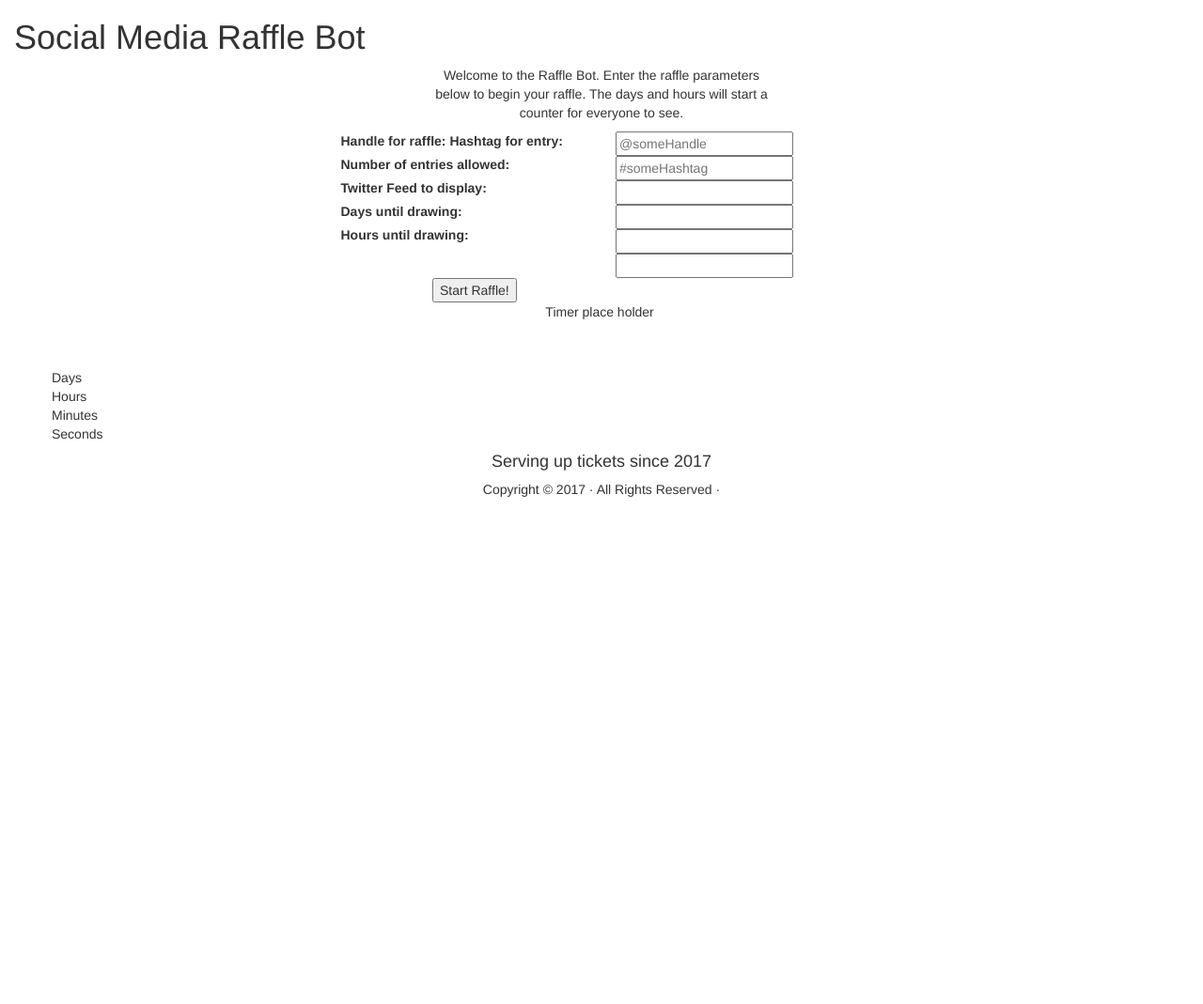
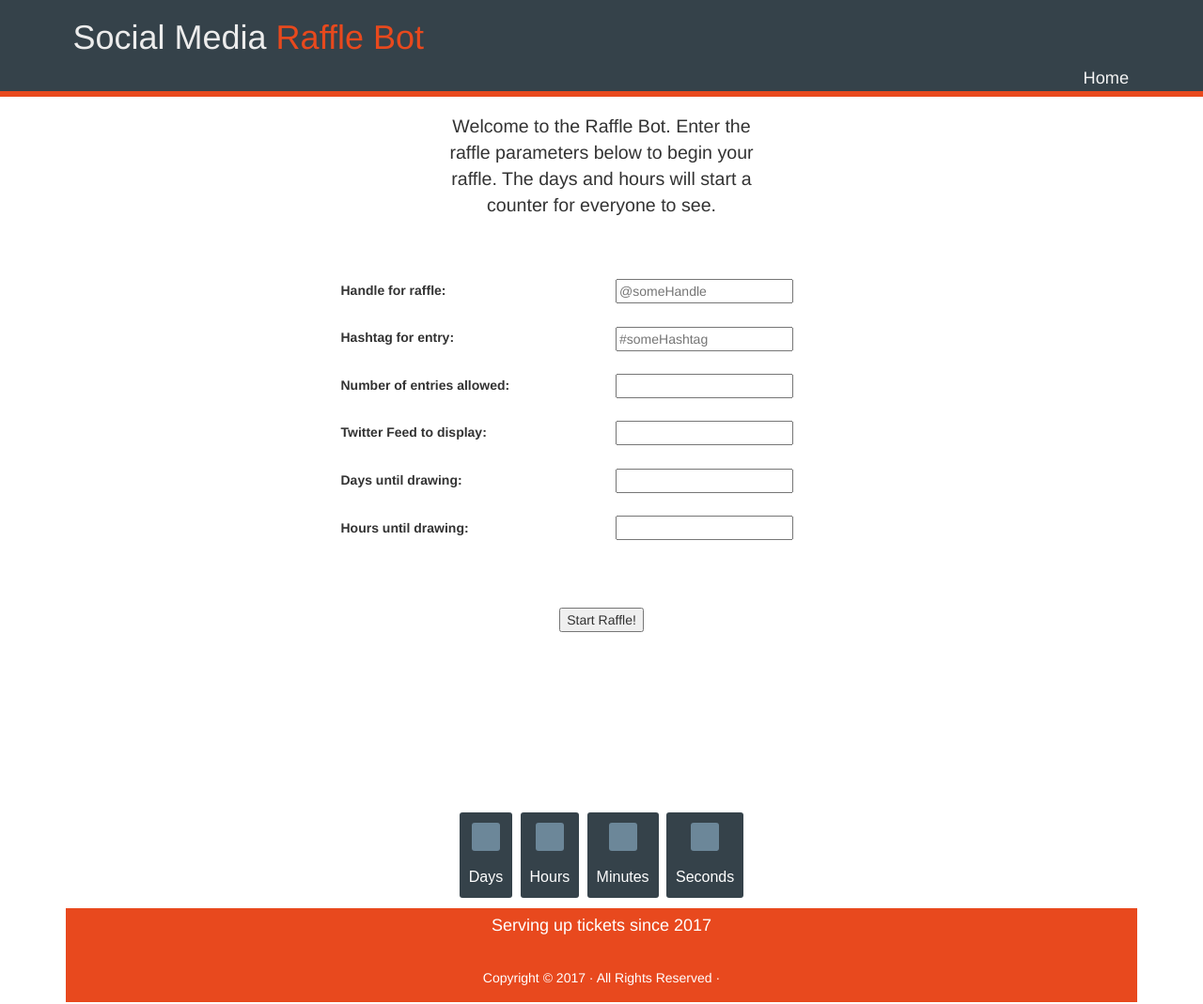
Before and after one commit to jdawson0032/tcc-rafflebot, a Django app: page /app/admin/ in a window 1280 px wide. Shown: the whole page at 94% size. Before the commit the page ends 529 px from the top, so only its background shows below. Run offline with Django 3.2, Linux system fonts and the light colour scheme; some libraries are stand-ins or nearby versions.

Commit message:
now admin page links to home, home doesn't link to self

```diff
--- a/app/templates/admin.html
+++ b/app/templates/admin.html
@@ -24,6 +24,7 @@
   <div class="row">
     <div class="col-md-offset-0 col-md-12">
       <h1 class="text-left" id="bannerText">Social Media <span id="bot">Raffle Bot</span></h1>
+      <a id="homepage" href="{% url 'home' %}">Home</a>
     </div>
   </div>
 </div>
@@ -35,8 +36,8 @@
     </div>
   </div>
   <form id="raffleParameters" name="raffleParameters" method="post">
-    <div class="row main">
-      <div class="col-md-3 col-md-offset-3 col-sm-3 col-sm-offset-3 col-xs-5 col-xs-offset-1">
+    <div class="row main" id="mainOne">
+      <div class="col-md-3 col-md-offset-3 col-sm-3 col-sm-offset-3 col-xs-offset-2 col-xs-4">
         <label for="handle" class="raffleForm" id="handle">Handle for raffle:</label>
         <label for="hashtag" class="raffleForm" id="hashtag">Hashtag for entry:</label>
         <label for="numberEntries" class="raffleForm" id="entries">Number of entries allowed:</label>
@@ -46,7 +47,7 @@
 
         &nbsp;<br>
         &nbsp;</div>
-      <div class="col-md-3 col-sm-3 col-xs-5">
+      <div class="col-md-3 col-sm-3 col-xs-4">
 
         <input name="handle" type="text" required class="field" id="handleInput" form="raffleParameters"
                placeholder="@someHandle">
@@ -59,20 +60,14 @@
         <input name="hours" type="number" required class="field" id="hours" form="raffleParameters" min="0">
       </div>
     </div>
-    <div class="row">
+    <div class="row main" id="mainTwo">
       <div class="col--6 col-md-offset-4 col-md-4">
         <input name="startRaffle" type="submit" class="startButton" id="startRaffle" form="raffleParameters"
                formaction="mailto:niclaustein@gmail.com" formmethod="POST" value="Start Raffle!" onclick="validate()">
         &nbsp;</div>
 
     </div>
-    <div class="row">
-      <div class="col-md-6 col-md-offset-3">
-        <div>
-          <p class="text-center"> Timer place holder&nbsp;</p>
-        </div>
-        &nbsp;</div>
-    </div>
+    <div class="row"></div>
     <div class="row">
       <div class="col-md-12 col-xs-12 formComplete">&nbsp;</div>
     </div>
@@ -98,6 +93,19 @@
       </div>
     </div>
   </div>
+  <div class="row">
+    <div class="col-xs-offset-2 col-xs-8">
+      <div id="sentData" style="display:none;">
+        <div style="width:100%;height:100px;padding-top: 40px;">
+          <button href="" name="endRaffle" style="margin:auto; display:block;" onclick="endRaffle()">End Raffle</button>
+        </div>
+        <p class="monitor">The handle being monitored: <span id="handleSent"></span></p>
+        <p class="monitor">The hashtag being monitored: <span id="hashtagSent"></span></p>
+        <p class="monitor">The allowed amount of entries: <span id="entriesSent"></span></p>
+
+
+      </div>
+    </div>
 
 
   </div>
@@ -113,6 +121,7 @@
   <script src="https://code.jquery.com/jquery-1.10.2.js"></script>
   <script>
       function validate() {
+
           var a = document.getElementById("handleInput").value;
           var b = document.getElementById("hashtagInput").value;
           var c = document.getElementById("entriesInput").value;
@@ -120,12 +129,8 @@
           var e = document.getElementById("days").value;
           var f = document.getElementById("hours").value;
 
+          if (a.length > 0 && b.length > 0 && c.length > 0 && d.length > 0 && e.length > 0 && f.length > 0) {
 
-        if (a.length > 0 && b.length > 0 && c.length > 0 && d.length > 0 && e.length > 0 && f.length > 0) {
-            $("#startRaffle").click(function () {
-                $(".main").hide();
-            });
-        }
               function getTimeRemaining(endtime) {
                   var t = Date.parse(endtime) - Date.parse(new Date());
                   var seconds = Math.floor((t / 1000) % 60);
@@ -167,6 +172,23 @@
 
               var deadline = new Date(Date.parse(new Date()) + (e * 24 * 60 * 60 * 1000) + (f * 60 * 60 * 1000));
               initializeClock('clockdiv', deadline);
+
+
+              document.getElementById("mainOne").style.display = "none";
+              document.getElementById("mainTwo").style.display = "none";
+
+              document.getElementById("sentData").style.display = "block";
+              document.getElementById("handleSent").innerHTML = a;
+              document.getElementById("hashtagSent").innerHTML = b;
+              document.getElementById("entriesSent").innerHTML = c;
+              document.getElementById("welcome").innerHTML = "Your raffle has begun!!!";
+              document.getElementById("welcome").style.fontSize = "1.5em";
+              document.getElementById("twitter").href = "https://twitter.com/" + a;
+
+
+          }
+
+
       }
 
 
--- a/app/templates/home.html
+++ b/app/templates/home.html
@@ -19,7 +19,6 @@
     </div> <!-- End of Branding Div-->
     <nav>
       <ul>
-        <li class="current"><a href="{% url 'home' %}">Home</a></li>
         <li class="current"><a href="{% url 'admin' %}">Admin Page</a></li>
         <li><a class="twitter-follow-button" href="https://twitter.com/DomEnterprises" data-size="large"></a></li>
       </ul>
--- /dev/null
+++ b/rafflebot/static/css/admin_styles.css
@@ -0,0 +1,149 @@
+@charset "UTF-8";
+.banner {
+	background-color: #35424a;
+	border-bottom: 6px solid #E8491D;
+	height: 103px;
+}
+body {
+	background-color: #FFFFFF;
+	min-width: 400px;
+}
+
+#handle {
+}
+#raffleParameters {
+}
+.raffleForm {
+	width: 100%;
+	margin-top: 2vw;
+}
+.field {
+	margin-top: 2.3vw;
+
+}
+.raffle {
+}
+.monitor {
+	font-size: 1.2em;
+	text-align: center;
+	color: #35424A;
+	border-bottom: 2px solid #6C8799;
+	margin-top: 40px;
+}
+#homepage {
+	float: right;
+	color: #F4F4F4;
+	font-size: 1.3em;
+	width: 9%;
+}
+
+
+
+
+@media (min-width: 768px) and (max-width: 991px){
+.field {
+
+}
+
+}
+
+@media (max-width: 580px){
+.raffleForm {
+	font-size: 0.85em;
+
+
+}
+#bannerText {
+	font-size: 2.2em;
+}
+.monitor {
+	font-size: 0.95em;
+}
+
+
+
+}
+.startButton {
+	margin-left: auto;
+	margin-right: auto;
+	display: block;
+	margin-top: 30px;
+}
+#bannerText {
+	margin-left: 5%;
+	color: #ECECEC;
+}
+#bot {
+	color: #E8491D;
+}
+.footer {
+	background-color: #E8491E;
+	color: #FFFFFF;
+	height: 100px;
+	line-height: 55px;
+	margin-right: 0px;
+}
+h4 {
+	line-height: 37px;
+}
+
+.main {
+	height: 311px;
+	padding-top: 30px;
+}
+#welcome {
+	font-size: 1.4em;
+	padding-top: 18px;
+}
+.formComplete {
+	display: none;
+}
+#clockdiv{
+	font-family: sans-serif;
+	color: #fff;
+	display: inline-block;
+	font-weight: 100;
+	text-align: center;
+	font-size: 30px;
+	width: 100%;
+
+
+}
+
+#clockdiv > div{
+    padding: 10px;
+    border-radius: 3px;
+    background: #35424a;
+    display: inline-block;
+}
+
+#clockdiv div > span{
+    padding: 15px;
+    border-radius: 3px;
+    background: #6c8799;
+    display: inline-block;
+}
+
+.smalltext{
+    padding-top: 5px;
+    font-size: 16px;
+}
+
+@media (min-width: 1200px){
+label {
+	width: 100%;
+
+}
+.field {
+	margin-top: 21px;
+}
+
+
+}
+
+@media (min-width: 992px){
+.field {
+	margin-top: 1.9vw;
+}
+
+}
```
Lines whose indentation alone changed are shown as unchanged.
